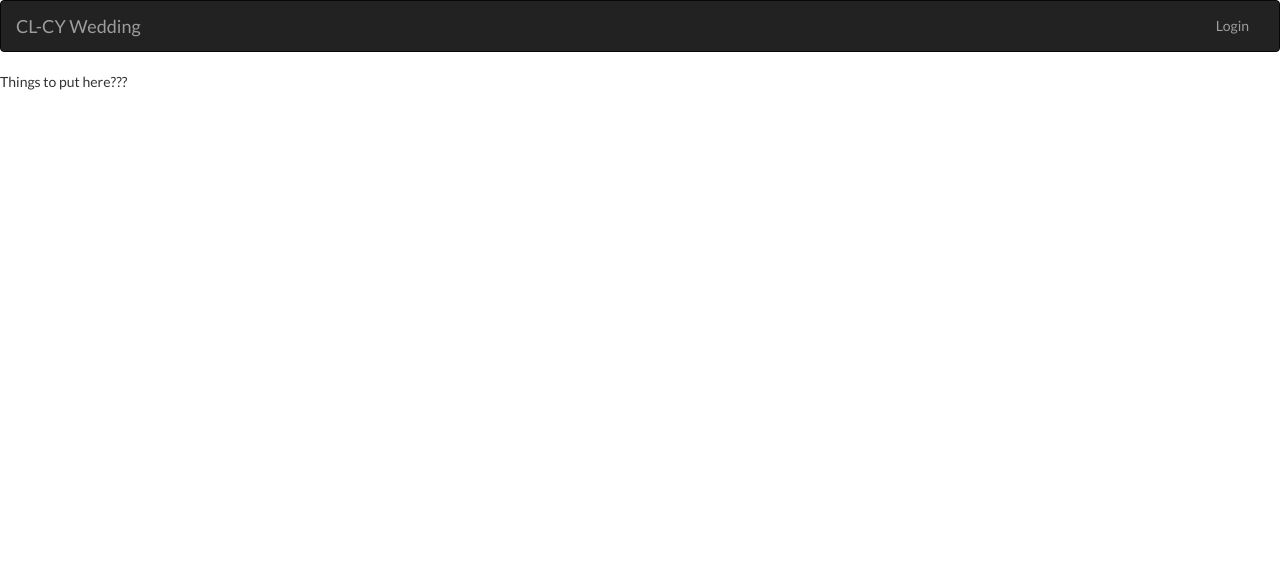
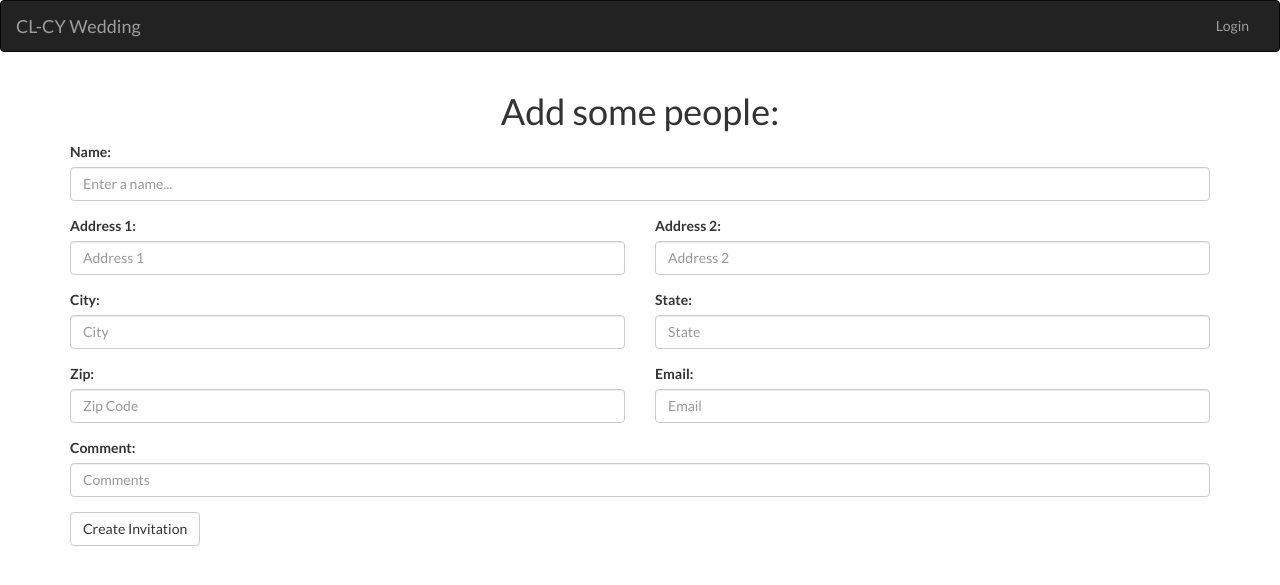
Before and after one commit to cyarie/partyPlanner, a Django app: template wedding/templates/wedding/invite.html in a window 1280 px wide. Shown: the top 585 px of the page. Run offline with Django 3.2, Linux system fonts and the light colour scheme; the template is opened without the code that fills it, so the values that code supplies are empty; some libraries are stand-ins or nearby versions.

Commit message:
Invitation feature in a good place. Committing changes.

```diff
--- a/templates/base.html
+++ b/templates/base.html
@@ -14,7 +14,7 @@
 <nav class="navbar navbar-inverse">
     <div class="container-fluid">
         <div class="navbar-header">
-            <a class="navbar-brand" href="#">CL-CY Wedding</a>
+            <a class="navbar-brand" href="{% block navurl %}{% endblock %}">CL-CY Wedding</a>
         </div>
         <div class="collapse navbar-collapse" id="home-navbar-collapse">
             <ul class="nav navbar-nav navbar-right">
--- a/wedding/templates/wedding/invite.html
+++ b/wedding/templates/wedding/invite.html
@@ -1,7 +1,78 @@
 {% extends "base.html" %}
 
 {% block title %}Add People{% endblock %}
+{% block navurl %}{% url 'wedding.views.index' %}{% endblock %}
 
 {% block content %}
-<p>Things to put here???</p>
+    <div class="container">
+    <div class="row">
+    <div class="col-lg-12">
+        {% block check_submission %}<h1 class="text-center">Add some people:</h1>{% endblock %}
+        <form id="invitation_form" method="post" action="/wedding/invite/">{% csrf_token %}
+            {% for hidden in form.hidden_fields %}
+                {{ hidden }}
+            {% endfor %}
+        <div class="row">
+            <div class="col-lg-12">
+                <div class="form-group">
+                    <label for="id_name">Name:</label><br>
+                    <input type="text" id="id_name" class="form-control" name="name" placeholder="Enter a name...">
+                </div>
+            </div>
+        </div>
+        <div class="row">
+            <div class="col-lg-6">
+                <div class="form-group">
+                    <label for="id_addr1">Address 1:</label><br>
+                    <input type="text" id="id_addr1" class="form-control" name="address1" placeholder="Address 1">
+                </div>
+            </div>
+            <div class="col-lg-6">
+                <div class="form-group">
+                    <label for="id_addr2">Address 2:</label><br>
+                    <input type="text" id="id_addr2" class="form-control" name="address2" placeholder="Address 2">
+                </div>
+            </div>
+        </div>
+        <div class="row">
+            <div class="col-lg-6">
+                <div class="form-group">
+                    <label for="id_city">City:</label><br>
+                    <input type="text" id="id_city" class="form-control" name="city" placeholder="City">
+                </div>
+            </div>
+            <div class="col-lg-6">
+                <div class="form-group">
+                    <label for="id_state">State:</label><br>
+                    <input type="text" id="id_state" class="form-control" name="state" placeholder="State">
+                </div>
+            </div>
+        </div>
+        <div class="row">
+            <div class="col-lg-6">
+                <div class="form-group">
+                    <label for="id_zip_code">Zip:</label><br>
+                    <input type="text" id="id_zip_code" class="form-control" name="zip_code" placeholder="Zip Code">
+                </div>
+            </div>
+            <div class="col-lg-6">
+                <div class="form-group">
+                    <label for="id_email">Email:</label><br>
+                    <input type="text" id="id_email" class="form-control" name="email" placeholder="Email">
+                </div>
+            </div>
+        </div>
+        <div class="row">
+            <div class="col-lg-12">
+                <div class="form-group">
+                    <label for="id_comment">Comment:</label><br>
+                    <input type="text" id="id_comment" class="form-control" name="comment" placeholder="Comments">
+                </div>
+            </div>
+        </div>
+        <button class="btn btn-default" type="submit" name="submit" value="Create Invitation">Create Invitation</button>
+        </form>
+    </div>
+    </div>
+    </div>
 {% endblock %}
--- /dev/null
+++ b/wedding/templates/wedding/thanks.html
@@ -0,0 +1,3 @@
+{% extends "wedding/invite.html" %}
+
+{% block check_submission %}<h1 class="text-center">Thank you for your help. Add more people:</h1>{% endblock %}
--- a/wedding/urls.py
+++ b/wedding/urls.py
@@ -3,5 +3,5 @@ from wedding import views
 
 urlpatterns = patterns('',
                        url(r'^$', views.index, name='index'),
-                       url(r'^invite/', views.invite_people, name='invite_people'),
+                       url(r'^invite/', views.invitations, name='invitations'),
                        )
```
Also changed, not shown: wedding/forms.py (+13 -4 lines), wedding/templates/wedding/index.html (+26 -3 lines), wedding/views.py (+22 -4 lines).
